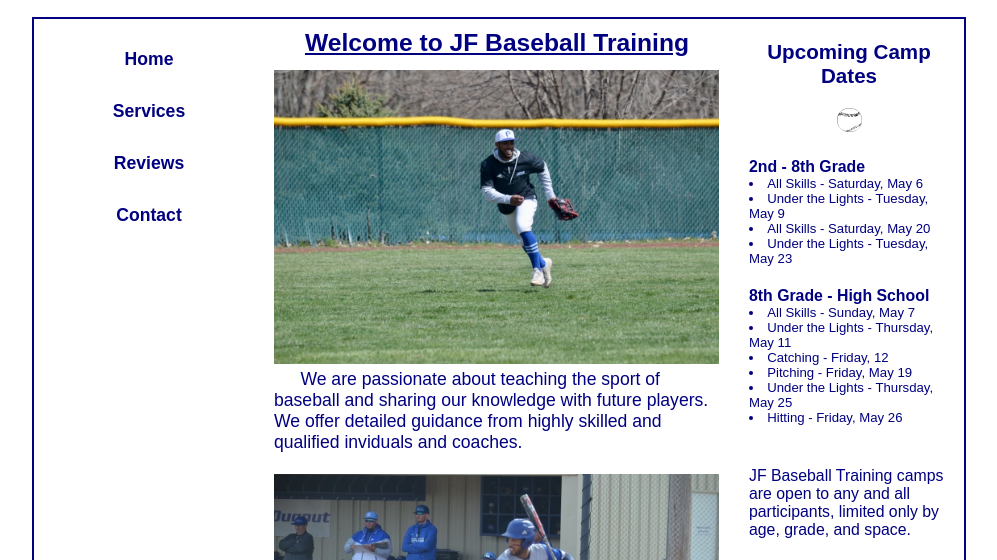
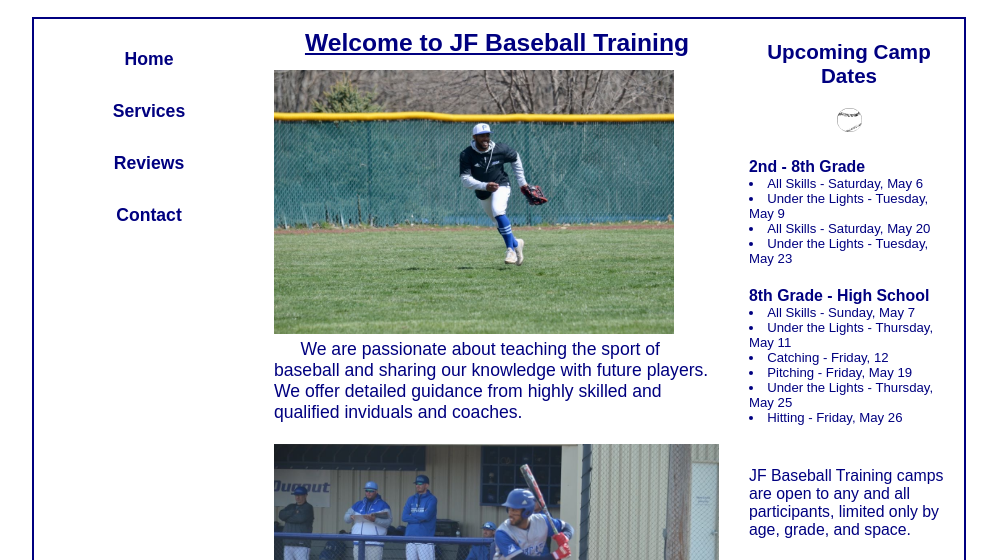
Before and after one commit to jayf8932/jayf8932, a plain HTML site: page index.html in a window 1280 px wide. Shown: the part 240-800 px from the top of the page, without its empty margins (143-1140 px from the left). Drawn offline with Linux system fonts and the light colour scheme.

Commit message:
Update index.html

```diff
--- a/index.html
+++ b/index.html
@@ -43,7 +43,7 @@
 <article id = "main">
 
 <h2>Welcome to JF Baseball Training</h2>
-<img src="fielding.jpg" alt="Fielding Example" width="445px;" />
+<img src="fielding.jpg" alt="Fielding Example" width="400px;" />
 	<p>We are passionate about teaching the sport of baseball and sharing our knowledge with future players.
 	   We offer detailed guidance from highly skilled and qualified inviduals and coaches.
 	</p>
```
